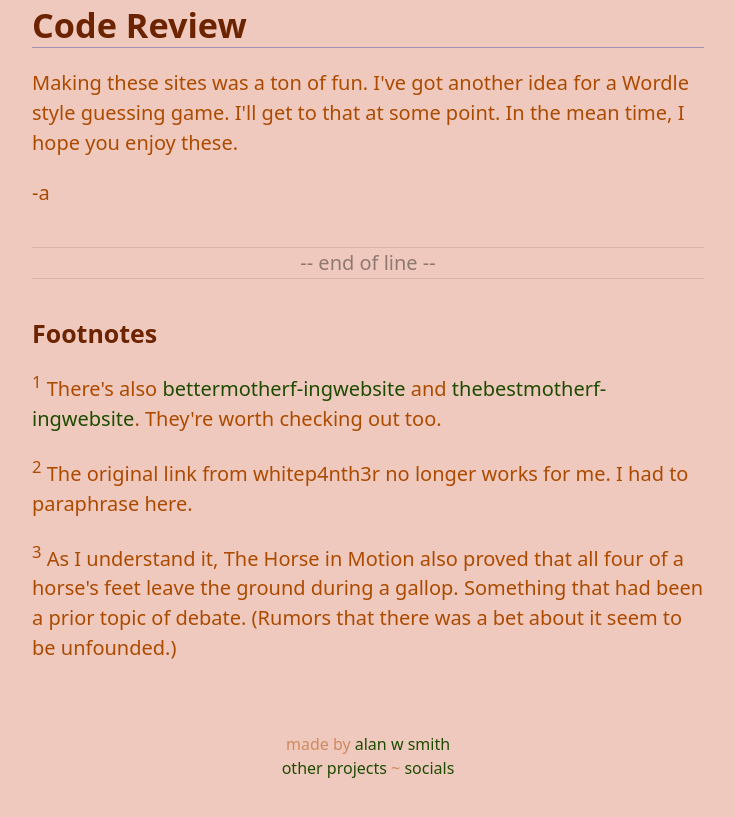
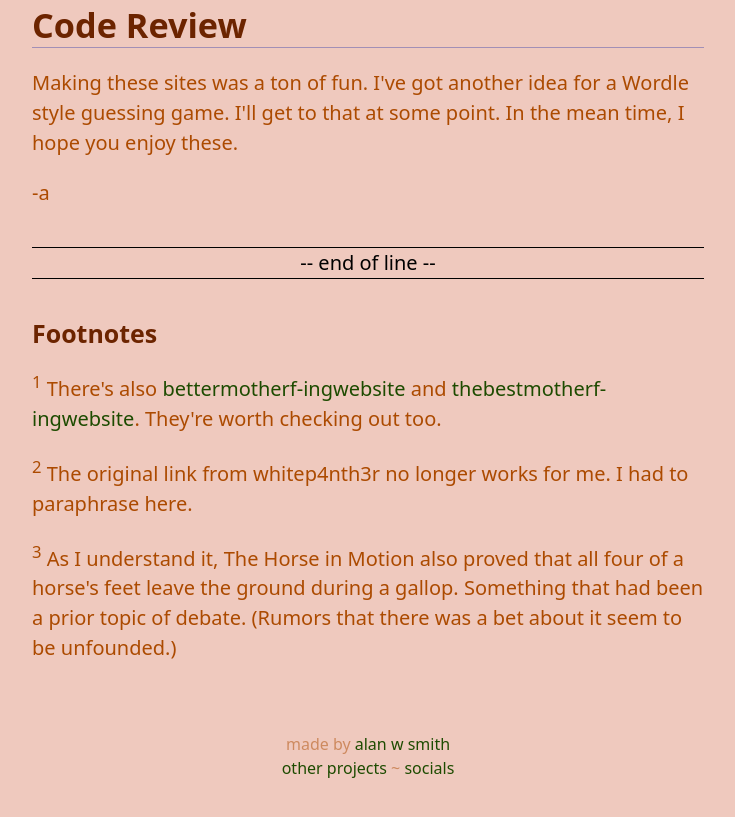
Before and after one commit to alanwsmith/html-only.alanwsmith.com, a plain HTML site: page docs/index.html in a window 1280 px wide. Shown: the part 2219-3036 px from the top of the page, without its empty margins (272-1007 px from the left). Drawn offline with Linux system fonts and the light colour scheme.

Commit message:
Testing named values instead of oklch for W3C validator

```diff
--- a/docs/index.html
+++ b/docs/index.html
@@ -56,18 +56,21 @@
 
       :root {
         /* B&W Base Variables */
-        --dark-mode__black: oklch(0% 0 0);
-        --dark-mode__black-faded: oklch(0% 0 0 / 0.4);
-        --dark-mode__black-faded2: oklch(0% 0 0 / 0.1);
-        --dark-mode__white: oklch(100% 0 0);
-        --dark-mode__white-faded: oklch(100% 0 0 / 0.4);
-        --dark-mode__white-faded2: oklch(100% 0 0 / 0.1);
-        --light-mode__black: oklch(0% 0 0);
-        --light-mode__black-faded: oklch(0% 0 0 / 0.4);
-        --light-mode__black-faded2: oklch(0% 0 0 / 0.1);
-        --light-mode__white: oklch(100% 0 0);
-        --light-mode__white-faded: oklch(100% 0 0 / 0.4);
-        --light-mode__white-faded2: oklch(100% 0 0 / 0.1);
+        /* The faded values have been temporarily
+switched to solid to check to see if they pass the
+W3C validator where the oklch values currently aren't */
+        --dark-mode__black: black;
+        --dark-mode__black-faded: black;
+        --dark-mode__black-faded2: black;
+        --dark-mode__white: white;
+        --dark-mode__white-faded: white;
+        --dark-mode__white-faded2: white;
+        --light-mode__black: balck;
+        --light-mode__black-faded: black;
+        --light-mode__black-faded2: black;
+        --light-mode__white: white;
+        --light-mode__white-faded: white;
+        --light-mode__white-faded2: white;
       }
 
       :root {
@@ -280,18 +283,18 @@
 
       :root {
         /* reverse Base Variables */
-        --dark-mode__match: oklch(0% 0 0);
-        --dark-mode__match-faded: oklch(0% 0 0 / 0.4);
-        --dark-mode__match-faded2: oklch(0% 0 0 / 0.1);
-        --dark-mode__reverse: oklch(100% 0 0);
-        --dark-mode__reverse-faded: oklch(100% 0 0 / 0.4);
-        --dark-mode__reverse-faded2: oklch(100% 0 0 / 0.1);
-        --light-mode__match: oklch(100% 0 0);
-        --light-mode__match-faded: oklch(100% 0 0 / 0.4);
-        --light-mode__match-faded2: oklch(100% 0 0 / 0.1);
-        --light-mode__reverse: oklch(0% 0 0);
-        --light-mode__reverse-faded: oklch(0% 0 0 / 0.4);
-        --light-mode__reverse-faded2: oklch(0% 0 0 / 0.1);
+        --dark-mode__match: black;
+        --dark-mode__match-faded: black;
+        --dark-mode__match-faded2: black;
+        --dark-mode__reverse: white;
+        --dark-mode__reverse-faded: white;
+        --dark-mode__reverse-faded2: white;
+        --light-mode__match: white;
+        --light-mode__match-faded: white;
+        --light-mode__match-faded2: white;
+        --light-mode__reverse: black;
+        --light-mode__reverse-faded: black;
+        --light-mode__reverse-faded2: black;
       }
 
       :root {
```
